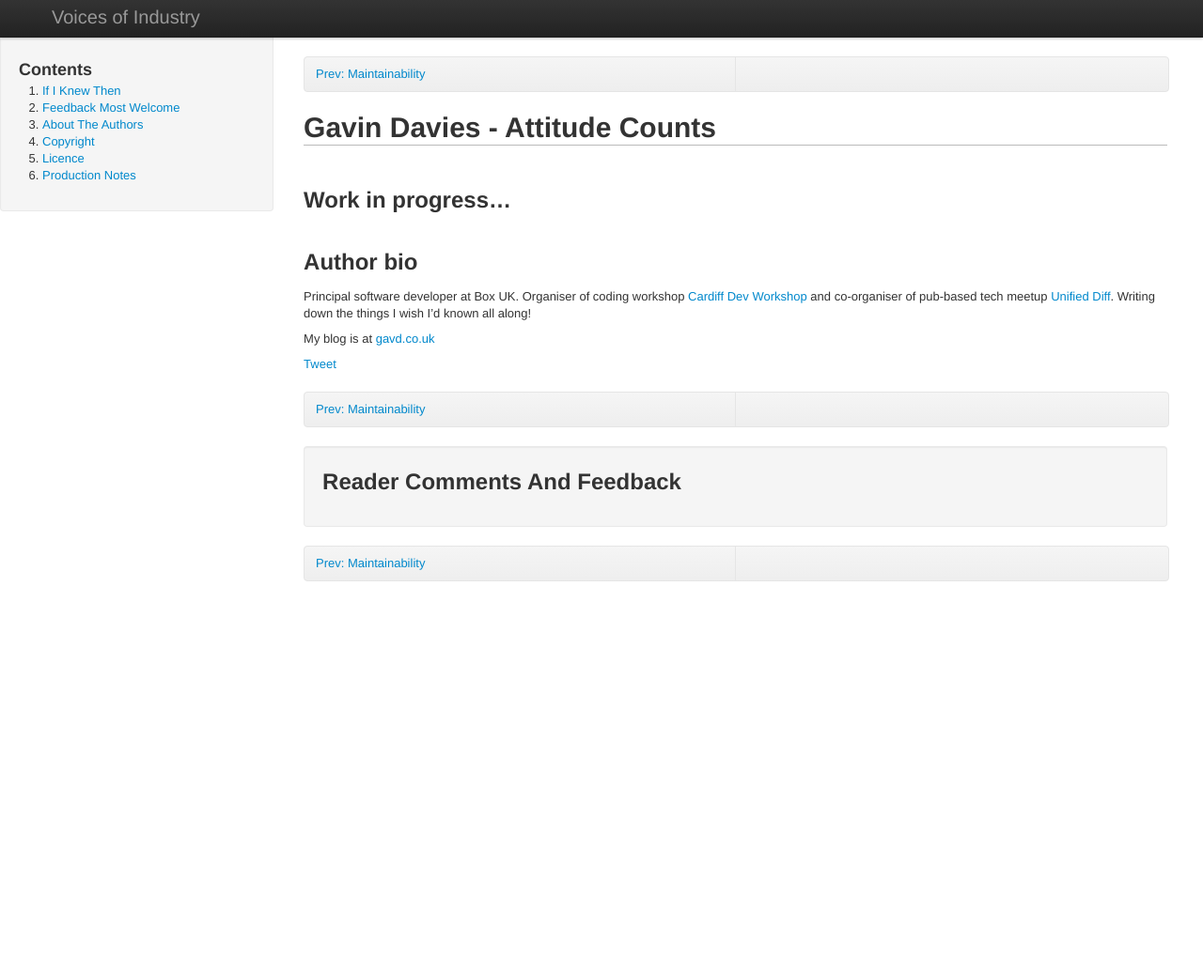
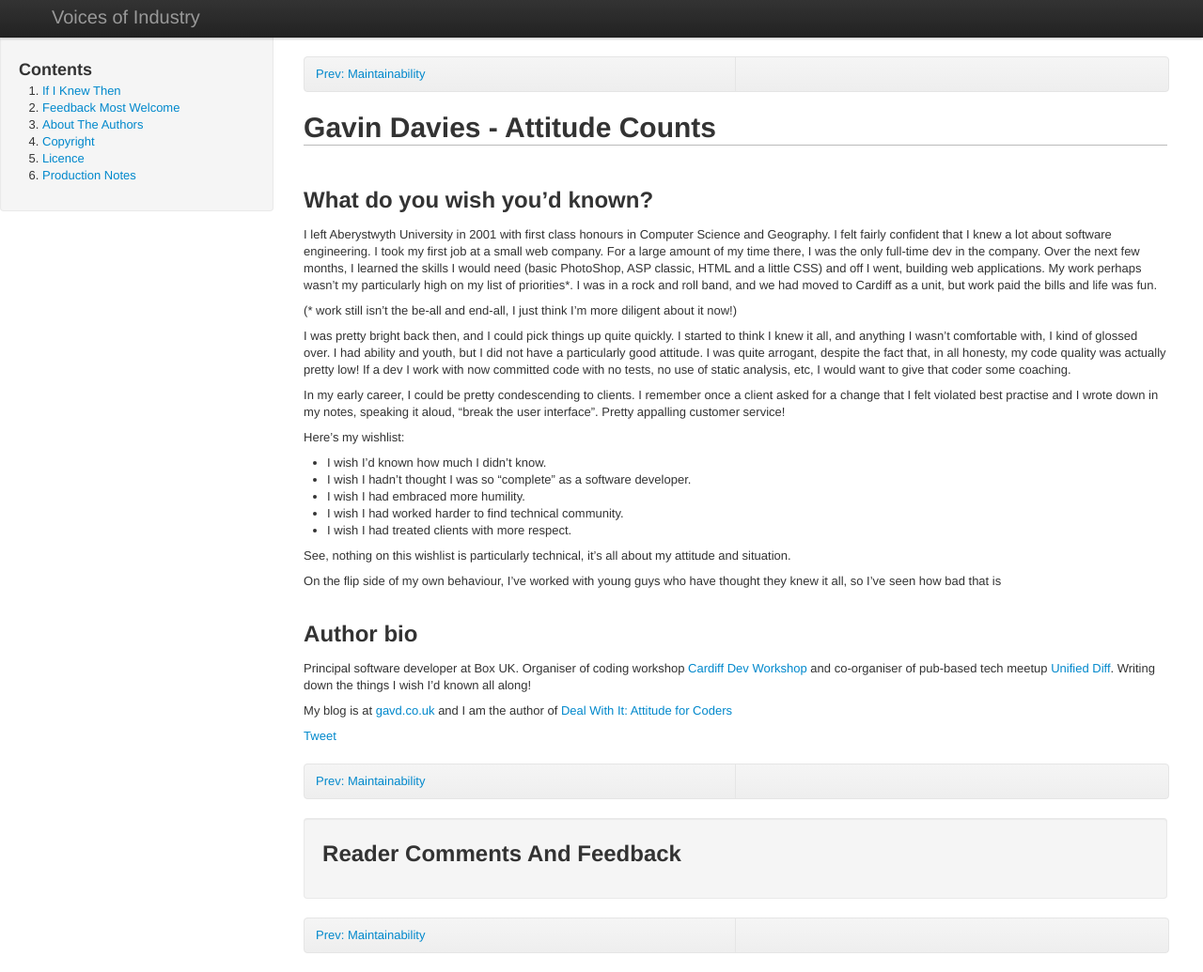
Before and after one commit to stuartherbert/if-i-knew-then, a Jekyll site: the page built from gavd-attitude-counts.md, in a window 1280 px wide and 1035 px high. Shown: the whole window at 94% size. Built offline with Jekyll 4.4.1, drawn with Linux system fonts in a browser that asks for light colours; comment, search, counter and statistics services are not loaded.

Commit message:
Added work in progress version

```diff
--- a/gavd-attitude-counts.md
+++ b/gavd-attitude-counts.md
@@ -6,10 +6,30 @@ prev: '<a href="maintainability.html">Prev: Maintainability</a>'
 
 # Gavin Davies - Attitude Counts
 
-## Work in progress...
+## What do you wish you'd known?
+
+I left Aberystwyth University in 2001 with first class honours in Computer Science and Geography. I felt fairly confident that I knew a lot about software engineering. I took my first job at a small web company. For a large amount of my time there, I was the only full-time dev in the company. Over the next few months, I learned the skills I would need (basic PhotoShop, ASP classic, HTML and a little CSS) and off I went, building web applications. My work perhaps wasn't my particularly high on my list of priorities*. I was in a rock and roll band, and we had moved to Cardiff as a unit, but work paid the bills and life was fun.
+
+(* work still isn't the be-all and end-all, I just think I'm more diligent about it now!)
+
+I was pretty bright back then, and I could pick things up quite quickly. I started to think I knew it all, and anything I wasn't comfortable with, I kind of glossed over. I had ability and youth, but I did not have a particularly good attitude. I was quite arrogant, despite the fact that, in all honesty, my code quality was actually pretty low! If a dev I work with now committed code with no tests, no use of static analysis, etc, I would want to give that coder some coaching.
+
+In my early career, I could be pretty condescending to clients. I remember once a client asked for a change that I felt violated best practise and I wrote down in my notes, speaking it aloud, "break the user interface". Pretty appalling customer service!
+
+Here's my wishlist:
+
+* I wish I'd known how much I didn't know.
+* I wish I hadn't thought I was so "complete" as a software developer.
+* I wish I had embraced more humility.
+* I wish I had worked harder to find technical community.
+* I wish I had treated clients with more respect.
+
+See, nothing on this wishlist is particularly technical, it's all about my attitude and situation.
+
+On the flip side of my own behaviour, I've worked with young guys who have thought they knew it all, so I've seen how bad that is
 
 ## Author bio
 
 Principal software developer at Box UK. Organiser of coding workshop [Cardiff Dev Workshop](http://cardiffdevworkshop.com/) and co-organiser of pub-based tech meetup [Unified Diff](http://unifieddiff.co.uk). Writing down the things I wish I'd known all along!
 
-My blog is at [gavd.co.uk](http://gavd.co.uk)
+My blog is at [gavd.co.uk](http://gavd.co.uk) and I am the author of [Deal With It: Attitude for Coders](https://leanpub.com/dealwithit)
```
